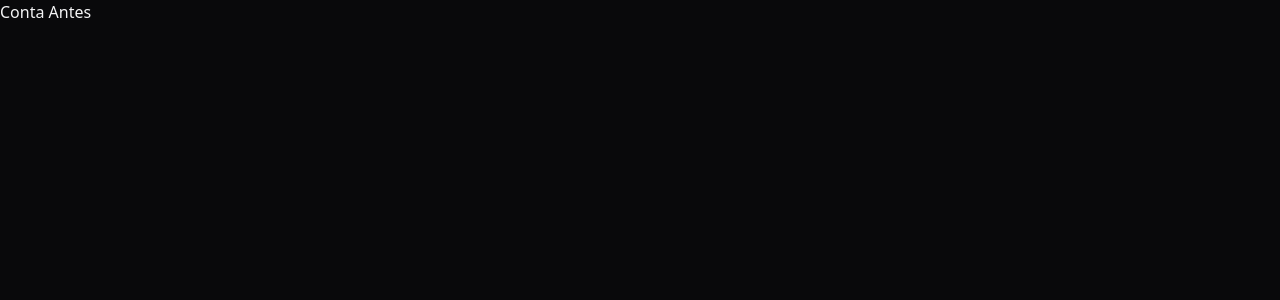
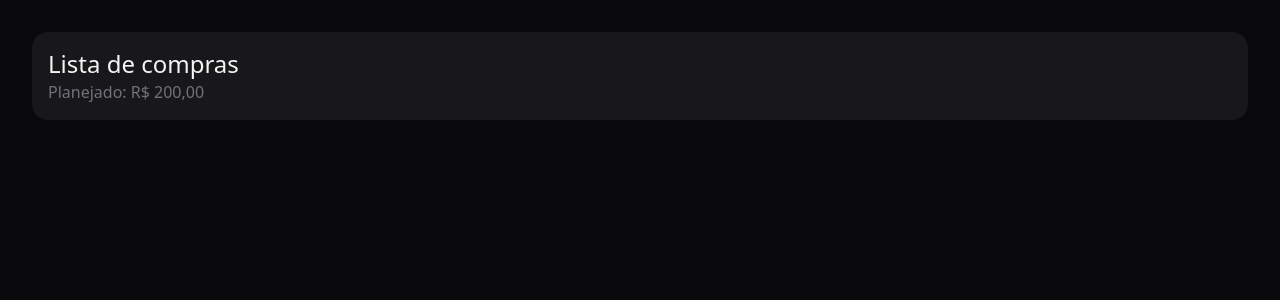
Before and after one commit to alexandreramosdev/contas-antes, a Next.js app: page / in a window 1280 px wide. Shown: the top 300 px of the page. Built offline with nearby package versions, Linux system fonts and the light colour scheme.

Commit message:
feat(ui): adicionar Header com título e total planejado

```diff
--- a/app/layout.tsx
+++ b/app/layout.tsx
@@ -25,7 +25,7 @@ export default function RootLayout({
   return (
     <html lang="en">
       <body
-        className={`${geistSans.variable} ${geistMono.variable} antialiased bg-zinc-950 text-zinc-100`}
+        className={`${geistSans.variable} ${geistMono.variable} antialiased bg-zinc-950 text-zinc-100 pb-32`}
       >
         {children}
       </body>
--- a/app/page.tsx
+++ b/app/page.tsx
@@ -1,5 +1,9 @@
-import Image from "next/image";
+import Header from "@/components/Header";
 
 export default function Home() {
-  return <h1>Conta Antes</h1>;
+  return (
+    <div className="p-8 relative">
+      <Header />
+    </div>
+  );
 }
--- /dev/null
+++ b/components/Header.tsx
@@ -0,0 +1,12 @@
+export default function Header() {
+  return (
+    <header className="min-w-full">
+      <div className="bg-zinc-900 rounded-2xl p-4">
+        <h1 className="text-2xl">Lista de compras</h1>
+        <p className="text-base text-zinc-500">
+          Planejado: <span>R$ 200,00</span>
+        </p>
+      </div>
+    </header>
+  );
+}
```
